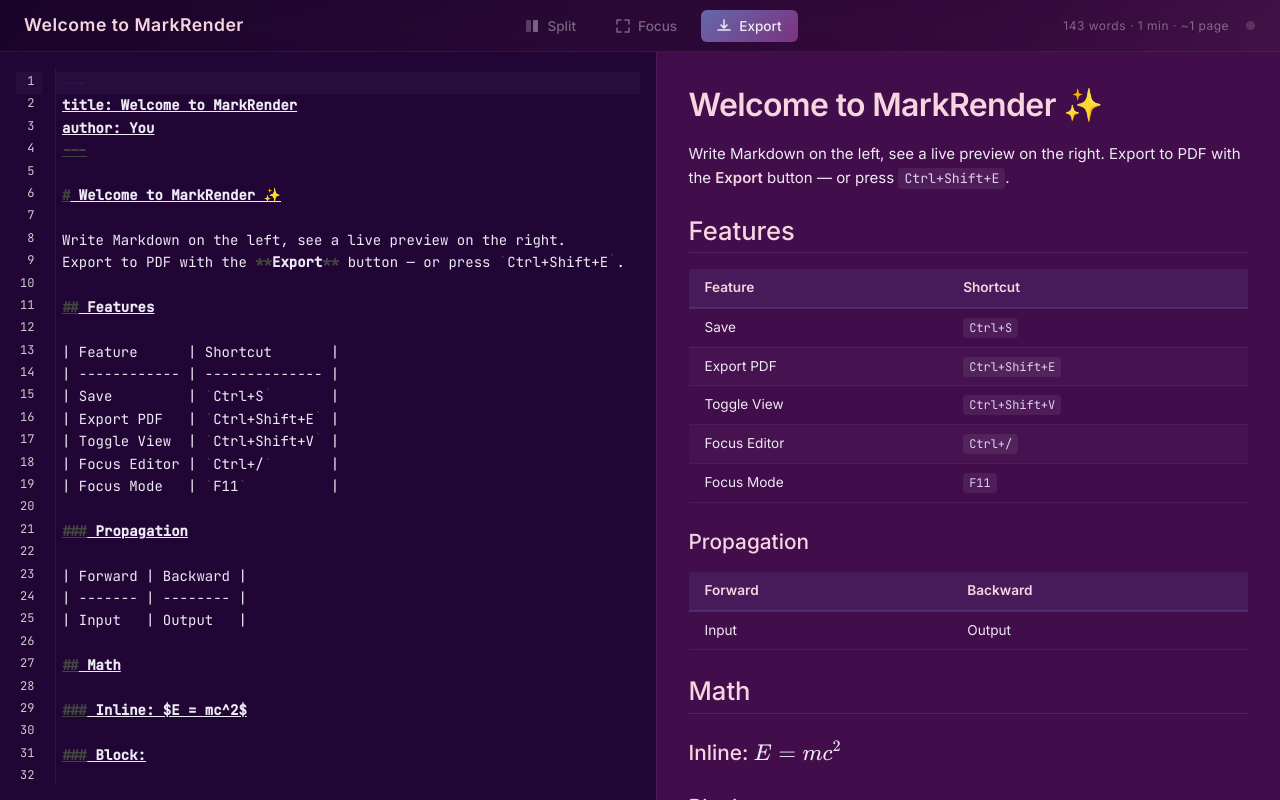
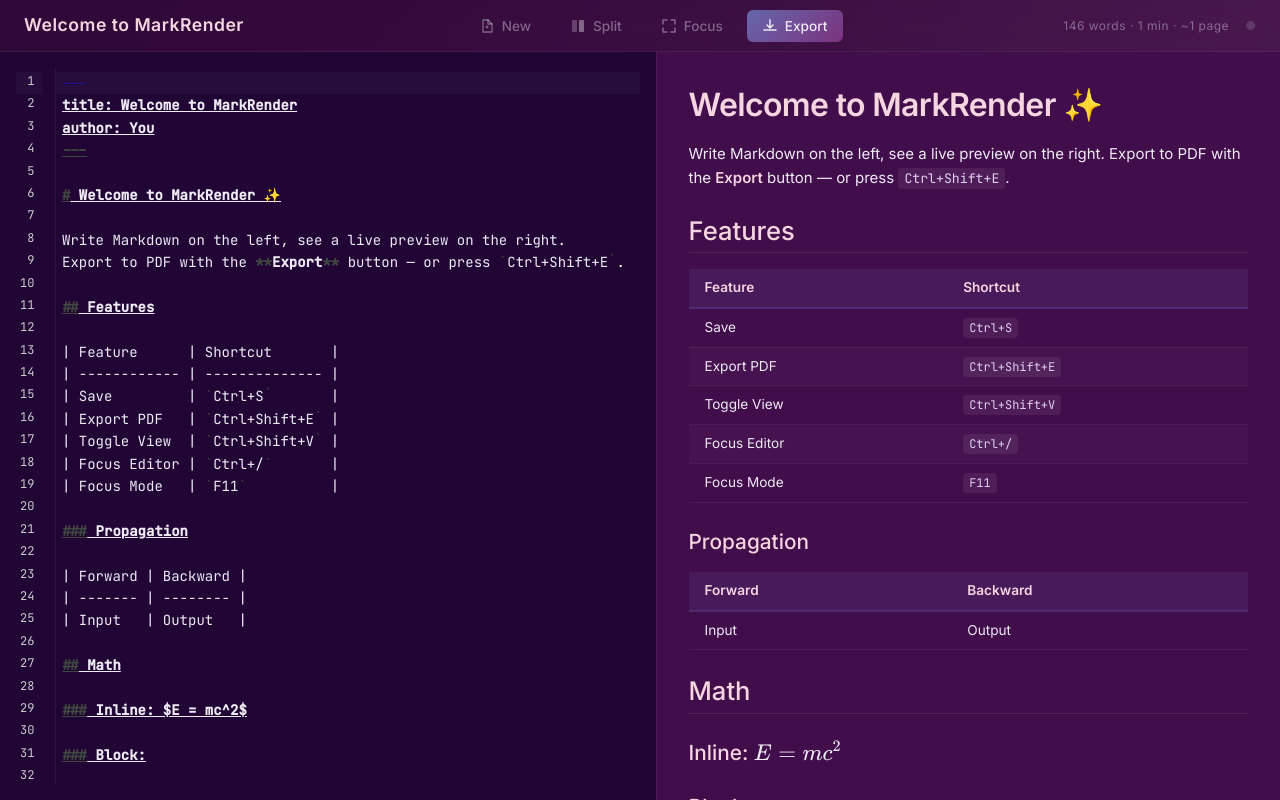
Before and after one commit to VipulMadavi/MarkRender, a React (Vite) app: page / in a window 1280 px wide. Built offline with nearby package versions, Linux system fonts and the light colour scheme.

Commit message:
fix: changed localstorage to sessionstorage

```diff
--- a/src/App.jsx
+++ b/src/App.jsx
@@ -2,7 +2,7 @@
 import { useState, useRef, useCallback, useEffect } from "react";
 import { renderMarkdown } from "./markdown/parser";
 import { getStats } from "./utils/wordCount";
-import { loadContent } from "./utils/storage";
+import { loadContent, clearContent } from "./utils/storage";
 import { useAutosave } from "./hooks/useAutosave";
 import { useKeyboardShortcuts } from "./hooks/useKeyboardShortcuts";
 import { useScrollSync } from "./hooks/useScrollSync";
@@ -76,6 +76,17 @@ function App() {
     setShowPrintSettings(false);
   }, []);
 
+  // ── New Document handler ──
+  const handleNewDocument = useCallback(() => {
+    const confirmed = window.confirm(
+      "Start fresh? Your current content will be lost.",
+    );
+    if (confirmed) {
+      clearContent();
+      setMarkdown(DEFAULT_MARKDOWN);
+    }
+  }, []);
+
   // ── Focus editor handler ──
   const handleFocusEditor = useCallback(() => {
     editorRef.current?.focus();
@@ -140,6 +151,7 @@ function App() {
         lastSaved={lastSaved}
         focusMode={focusMode}
         onToggleFocusMode={handleToggleFocusMode}
+        onNewDocument={handleNewDocument}
       />
 
       <div className={mainClass}>
--- a/src/components/Toolbar.jsx
+++ b/src/components/Toolbar.jsx
@@ -19,6 +19,7 @@ import PrintSettings from "./PrintSettings";
  * @prop {Date|null} lastSaved        — timestamp of last autosave
  * @prop {boolean}  focusMode         — whether focus/zen mode is active
  * @prop {function} onToggleFocusMode — toggles focus/zen mode
+ * @prop {function} onNewDocument     — resets editor to default content
  */
 function Toolbar({
   title,
@@ -32,6 +33,7 @@ function Toolbar({
   lastSaved,
   focusMode,
   onToggleFocusMode,
+  onNewDocument,
 }) {
   // Human-readable view mode label for the toggle button
   const viewLabels = {
@@ -49,6 +51,45 @@ function Toolbar({
 
       {/* ── Centre controls ── */}
       <div className="toolbar-controls">
+        {/* ── New Document button ── */}
+        <button
+          id="btn-new-doc"
+          className="btn btn-ghost"
+          onClick={onNewDocument}
+          title="New document"
+          aria-label="Start a new document"
+        >
+          <svg
+            width="14"
+            height="14"
+            viewBox="0 0 14 14"
+            fill="none"
+            aria-hidden="true"
+          >
+            <path
+              d="M3 1h5l4 4v8H3V1z"
+              stroke="currentColor"
+              strokeWidth="1.3"
+              strokeLinejoin="round"
+              fill="none"
+            />
+            <path
+              d="M8 1v4h4"
+              stroke="currentColor"
+              strokeWidth="1.3"
+              strokeLinecap="round"
+              strokeLinejoin="round"
+            />
+            <path
+              d="M6 8h2M7 7v2"
+              stroke="currentColor"
+              strokeWidth="1.3"
+              strokeLinecap="round"
+            />
+          </svg>
+          New
+        </button>
+
         <button
           id="btn-toggle-view"
           className="btn btn-ghost"
--- a/src/styles/base.css
+++ b/src/styles/base.css
@@ -42,9 +42,10 @@
   --toolbar-blur: blur(10px);
 
   /* Transitions */
-  --transition-fast: 0.15s ease;
-  --transition-normal: 0.2s ease;
-  --transition-slow: 0.3s ease;
+  --transition-fast: 0.15s cubic-bezier(0.4, 0, 0.2, 1);
+  --transition-normal: 0.25s cubic-bezier(0.4, 0, 0.2, 1);
+  --transition-slow: 0.35s cubic-bezier(0.4, 0, 0.2, 1);
+  --transition-spring: 0.4s cubic-bezier(0.34, 1.56, 0.64, 1);
 
   /* Typography */
   --font-body:
@@ -78,8 +79,20 @@ body {
   line-height: var(--line-height);
   color: var(--text-body);
   background: linear-gradient(135deg, #210635 0%, #420d4b 50%, #7b337e 100%);
+  background-size: 200% 200%;
+  animation: bg-shift 12s ease infinite;
   min-height: 100vh;
   overflow: hidden;
+}
+
+@keyframes bg-shift {
+  0%,
+  100% {
+    background-position: 0% 50%;
+  }
+  50% {
+    background-position: 100% 50%;
+  }
 }
 
 /* ── Scrollbar Styling ── */
@@ -148,6 +161,18 @@ body {
   flex-shrink: 0;
   z-index: 100;
   gap: var(--space-m);
+  animation: toolbar-enter 0.5s cubic-bezier(0.4, 0, 0.2, 1) both;
+}
+
+@keyframes toolbar-enter {
+  from {
+    opacity: 0;
+    transform: translateY(-100%);
+  }
+  to {
+    opacity: 1;
+    transform: translateY(0);
+  }
 }
 
 .toolbar-brand {
@@ -195,17 +220,39 @@ body {
   cursor: pointer;
   transition:
     background var(--transition-normal),
-    box-shadow var(--transition-normal);
+    box-shadow var(--transition-normal),
+    transform var(--transition-fast);
   user-select: none;
+  position: relative;
+  overflow: hidden;
+}
+
+.btn::after {
+  content: "";
+  position: absolute;
+  inset: 0;
+  background: radial-gradient(
+    circle at center,
+    rgba(255, 255, 255, 0.15) 0%,
+    transparent 70%
+  );
+  opacity: 0;
+  transition: opacity var(--transition-normal);
+}
+
+.btn:hover::after {
+  opacity: 1;
 }
 
 .btn:hover {
   background: var(--accent-hover);
-  box-shadow: 0 0 12px var(--accent-glow);
+  box-shadow: 0 0 16px var(--accent-glow);
+  transform: translateY(-1px);
 }
 
 .btn:active {
-  transform: scale(0.97);
+  transform: translateY(0) scale(0.96);
+  transition-duration: 0.08s;
 }
 
 .btn-ghost {
@@ -217,6 +264,11 @@ body {
   background: rgba(255, 255, 255, 0.06);
   color: var(--text-body);
   box-shadow: none;
+  transform: translateY(-1px);
+}
+
+.btn-ghost:active {
+  transform: translateY(0) scale(0.96);
 }
 
 /* ── Export Button Accent ── */
@@ -401,6 +453,19 @@ body {
 .autosave-indicator.autosave-visible {
   color: rgba(76, 175, 80, 0.85);
   opacity: 1;
+  animation: autosave-pulse 0.6s cubic-bezier(0.4, 0, 0.2, 1);
+}
+
+@keyframes autosave-pulse {
+  0% {
+    transform: scale(1);
+  }
+  40% {
+    transform: scale(1.15);
+  }
+  100% {
+    transform: scale(1);
+  }
 }
 
 /* ── Split Layout ── */
@@ -414,7 +479,7 @@ body {
 .main-content .preview-panel {
   flex: 1;
   min-width: 0;
-  transition: flex var(--transition-normal);
+  transition: flex 0.35s cubic-bezier(0.4, 0, 0.2, 1);
 }
 
 /* ── View Modes ── */
@@ -518,7 +583,7 @@ body {
   position: fixed;
   bottom: var(--space-xl);
   left: 50%;
-  transform: translateX(-50%);
+  transform: translateX(-50%) translateY(8px);
   background: rgba(0, 0, 0, 0.6);
   backdrop-filter: blur(8px);
   -webkit-backdrop-filter: blur(8px);
@@ -529,13 +594,16 @@ body {
   border: 1px solid rgba(255, 255, 255, 0.06);
   z-index: 300;
   opacity: 0;
-  transition: opacity 0.5s ease;
+  transition:
+    opacity 0.5s ease,
+    transform 0.5s cubic-bezier(0.4, 0, 0.2, 1);
   pointer-events: none;
   user-select: none;
 }
 
 .focus-hint.focus-hint-visible {
   opacity: 1;
+  transform: translateX(-50%) translateY(0);
 }
 
 .focus-hint kbd {
--- a/src/utils/storage.js
+++ b/src/utils/storage.js
@@ -1,38 +1,40 @@
-// storage.js — localStorage read/write helpers (Phase 7)
+// storage.js — sessionStorage read/write helpers (Phase 7)
+// Uses sessionStorage so content auto-clears when the tab is closed,
+// but persists across in-tab refreshes within the same session.
 
 const KEY = "markrender_content";
 
 /**
- * Save markdown content to localStorage.
+ * Save markdown content to sessionStorage.
  * @param {string} content
  */
 export function saveContent(content) {
   try {
-    localStorage.setItem(KEY, content);
+    sessionStorage.setItem(KEY, content);
   } catch {
     // Quota exceeded or private browsing — silently fail
   }
 }
 
 /**
- * Load previously saved markdown content from localStorage.
+ * Load previously saved markdown content from sessionStorage.
  * Returns null if nothing is stored.
  * @returns {string|null}
  */
 export function loadContent() {
   try {
-    return localStorage.getItem(KEY);
+    return sessionStorage.getItem(KEY);
   } catch {
     return null;
   }
 }
 
 /**
- * Clear saved content from localStorage.
+ * Clear saved content from sessionStorage.
  */
 export function clearContent() {
   try {
-    localStorage.removeItem(KEY);
+    sessionStorage.removeItem(KEY);
   } catch {
     // ignore
   }
```
Also changed, not shown: src/content/default.md (+1 -1 lines).
